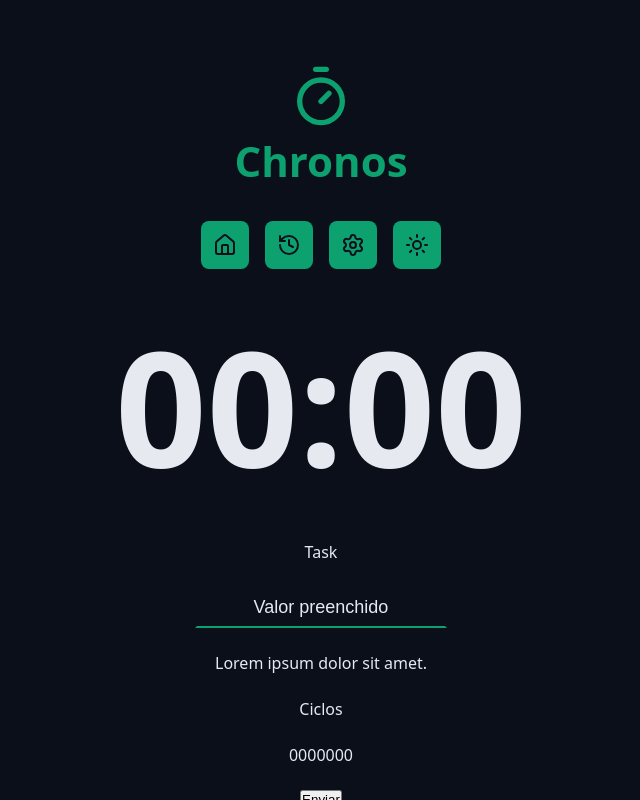
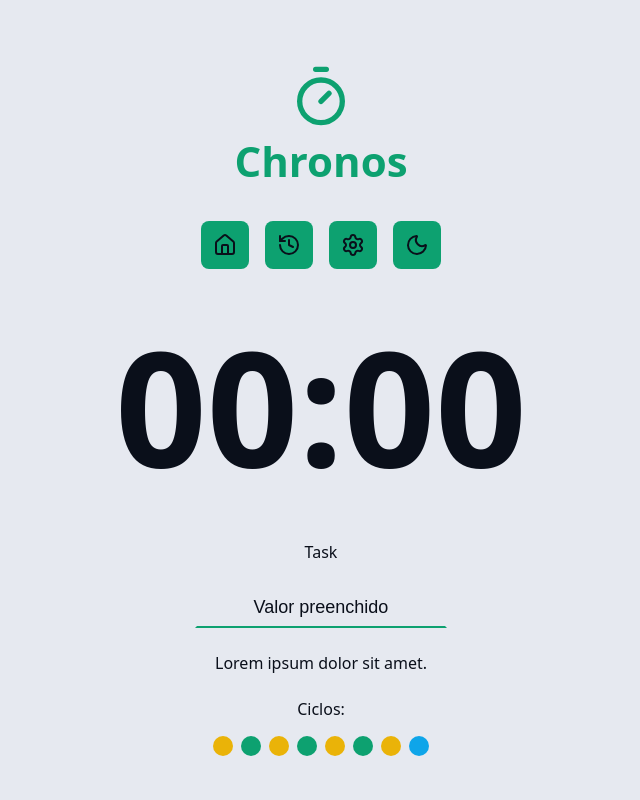
Before and after one commit to FelipeConsorte2001/chronos-pomodoro, a React (Vite) app: page / in a window 1280 px wide. Both pictures are taken after a click on the link 736 px from the left and 245 px from the top of the page. Shown: the top 800 px of the page, without its empty margins (319-959 px from the left). Built offline with nearby package versions, Linux system fonts and the light colour scheme.

Commit message:
feat: create mainTemplate component

```diff
--- a/src/App.tsx
+++ b/src/App.tsx
@@ -1,47 +1,8 @@
-import { Container } from './components/Container'
-import { CountDown } from './components/CountDown'
-import { DefaultInput } from './components/DefaultInput'
-import { Logo } from './components/Logo'
-import { Menu } from './components/Menu'
+import { Home } from './pages/Home'
 import './styles/global.css'
 import './styles/theme.css'
 
 export default function App() {
 
-    return (
-        <>
-            <Container>
-                <Logo />
-            </Container>
-
-            <Container>
-                <Menu />
-            </Container>
-
-            <Container>
-                <CountDown />
-            </Container>
-
-
-            <Container>
-                <form className='form'>
-                    <div className="formRow">
-                        <DefaultInput id='input' type='text' labelText='Task' placeholder='Digite algo' defaultValue={'Valor preenchido'} />
-                    </div>
-                    <div className="formRow">
-                        <p>Lorem ipsum dolor sit amet.</p>
-                    </div>
-                    <div className="formRow">
-                        <p>Ciclos</p>
-                        <p>0000000</p>
-                    </div>
-                    <div className="formRow">
-                        <button>
-                            Enviar
-                        </button>
-                    </div>
-                </form>
-            </Container>
-        </>
-    )
+    return <Home />
 }
--- a/src/components/Menu/index.tsx
+++ b/src/components/Menu/index.tsx
@@ -1,21 +1,47 @@
-import { HistoryIcon, HouseIcon, SettingsIcon, SunIcon } from 'lucide-react'
+import { HistoryIcon, HouseIcon, MoonIcon, SettingsIcon, SunIcon } from 'lucide-react'
+import { useEffect, useState } from 'react'
 import styles from './styles.module.css'
 
+type AvailableThemes = 'dark' | 'light'
+export function Menu() {
+    const [theme, setTheme] = useState<AvailableThemes>(() => {
+        const storageTheme = localStorage.getItem('theme') as AvailableThemes || 'dark'
+        return storageTheme
+    })
+    function handleThemeChange(
+        event: React.MouseEvent<HTMLAnchorElement, MouseEvent>,
+    ) {
+        event.preventDefault();
 
-export function Menu() {
+        setTheme(prevTheme => {
+            const nextTheme = prevTheme == 'dark' ? 'light' : 'dark'
+            return nextTheme
+        })
+    }
+
+    const nextThemeIcon = {
+        dark: <SunIcon />,
+        light: <MoonIcon />
+    }
+
+    useEffect(() => {
+        document.documentElement.setAttribute('data-theme', theme)
+        localStorage.setItem('theme', theme)
+    }, [theme])
+
     return (
         <nav className={styles.menu}>
-            <a className={styles.menuLink} href='#'>
+            <a className={styles.menuLink} href='#' aria-label='Ir para a Home' title='Ir para a Home'>
                 <HouseIcon />
             </a>
-            <a className={styles.menuLink} href='#'>
+            <a className={styles.menuLink} href='#' aria-label='Ver historico' title='Ver historico'>
                 <HistoryIcon />
             </a>
-            <a className={styles.menuLink} href='#'>
+            <a className={styles.menuLink} href='#' aria-label='Configurações' title='Configurações'>
                 <SettingsIcon />
             </a>
-            <a className={styles.menuLink} href='#'>
-                <SunIcon />
+            <a className={styles.menuLink} href='#' aria-label='Mudar tema' title='Mudar tema' onClick={handleThemeChange}>
+                {nextThemeIcon[theme]}
             </a>
         </nav>
     )
--- /dev/null
+++ b/src/pages/Home/index.tsx
@@ -0,0 +1,18 @@
+import { Container } from "../../components/Container";
+import { CountDown } from "../../components/CountDown";
+import { MainForm } from "../../components/MainForm";
+import { MainTemplate } from "../../templates/MainTemplate";
+
+export function Home() {
+    return (
+        <MainTemplate>
+            <Container>
+                <CountDown />
+            </Container>
+
+            <Container>
+                <MainForm />
+            </Container>
+        </MainTemplate>
+    )
+}
```
